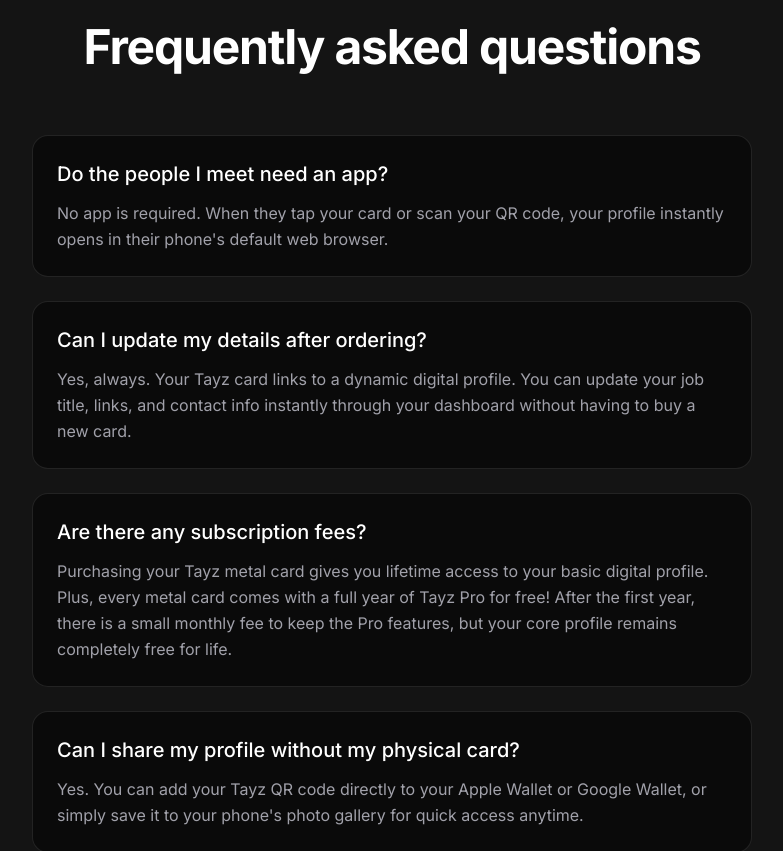
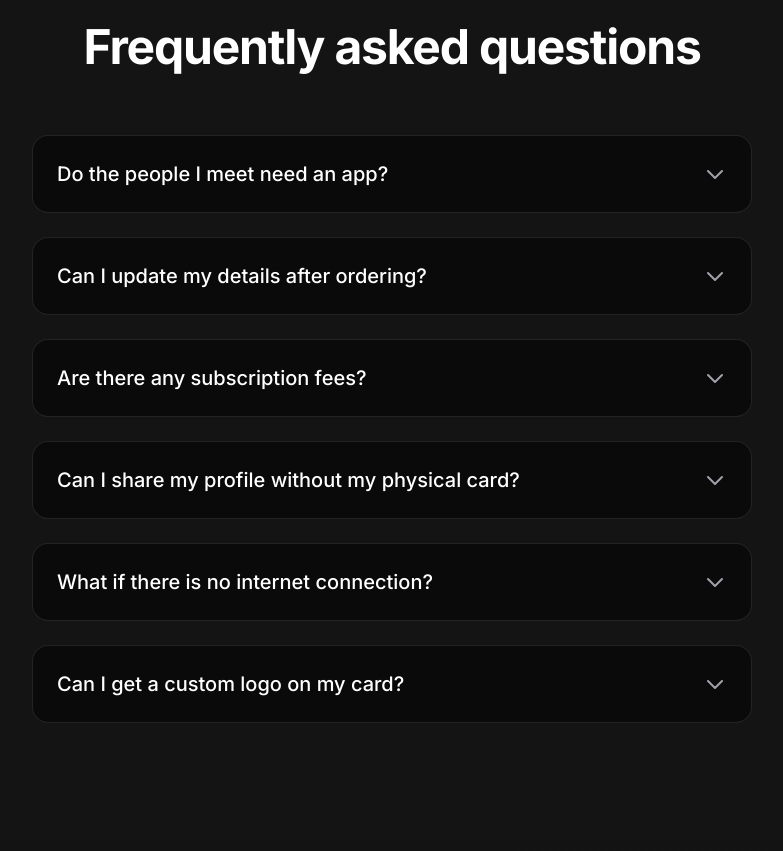
Before and after one commit to youemayare/tayz-landing-page, a Next.js app: page / in a window 1280 px wide. Shown: the part 8460-9311 px from the top of the page, without its empty margins (248-1031 px from the left). Built offline with nearby package versions, Linux system fonts and the light colour scheme.

Commit message:
feat: make FAQs expandable/collapsible with fluid animations

```diff
--- a/src/app/page.tsx
+++ b/src/app/page.tsx
@@ -1,7 +1,7 @@
 "use client";
 
 import Image from 'next/image';
-import { motion, useAnimation } from 'framer-motion';
+import { motion, useAnimation, AnimatePresence } from 'framer-motion';
 import useEmblaCarousel from 'embla-carousel-react';
 import { WheelGesturesPlugin } from 'embla-carousel-wheel-gestures';
 import { useState, useEffect } from 'react';
@@ -559,6 +559,44 @@
   );
 }
 
+function FaqItem({ question, answer }: { question: string, answer: string }) {
+  const [isOpen, setIsOpen] = useState(false);
+  return (
+    <div className="bg-background rounded-2xl border border-border-medium hover:border-border-strong transition-colors overflow-hidden">
+      <button
+        className="w-full text-left p-6 flex items-center justify-between focus:outline-none"
+        onClick={() => setIsOpen(!isOpen)}
+        aria-expanded={isOpen}
+      >
+        <h3 className="text-xl font-medium text-foreground pr-8">{question}</h3>
+        <motion.div
+          animate={{ rotate: isOpen ? 180 : 0 }}
+          transition={{ duration: 0.3, ease: "easeInOut" }}
+          className="flex-shrink-0 text-muted"
+        >
+          <svg className="w-6 h-6" fill="none" viewBox="0 0 24 24" stroke="currentColor">
+            <path strokeLinecap="round" strokeLinejoin="round" strokeWidth={2} d="M19 9l-7 7-7-7" />
+          </svg>
+        </motion.div>
+      </button>
+      <AnimatePresence>
+        {isOpen && (
+          <motion.div
+            initial={{ height: 0, opacity: 0 }}
+            animate={{ height: "auto", opacity: 1 }}
+            exit={{ height: 0, opacity: 0 }}
+            transition={{ duration: 0.3, ease: "easeInOut" }}
+          >
+            <div className="px-6 pb-6 pt-0">
+              <p className="text-muted leading-relaxed">{answer}</p>
+            </div>
+          </motion.div>
+        )}
+      </AnimatePresence>
+    </div>
+  );
+}
+
 function StoryboardFaq() {
     const faqs = [
     {
@@ -599,10 +637,7 @@
         <div className="space-y-6">
           {faqs.map((faq, idx) => (
             <FadeIn key={idx} delay={idx * 0.1} direction="up">
-              <div className="bg-background rounded-2xl p-6 border border-border-medium hover:border-border-strong transition-colors">
-                <h3 className="text-xl font-medium text-foreground mb-3">{faq.question}</h3>
-                <p className="text-muted leading-relaxed">{faq.answer}</p>
-              </div>
+              <FaqItem question={faq.question} answer={faq.answer} />
             </FadeIn>
           ))}
         </div>
```
